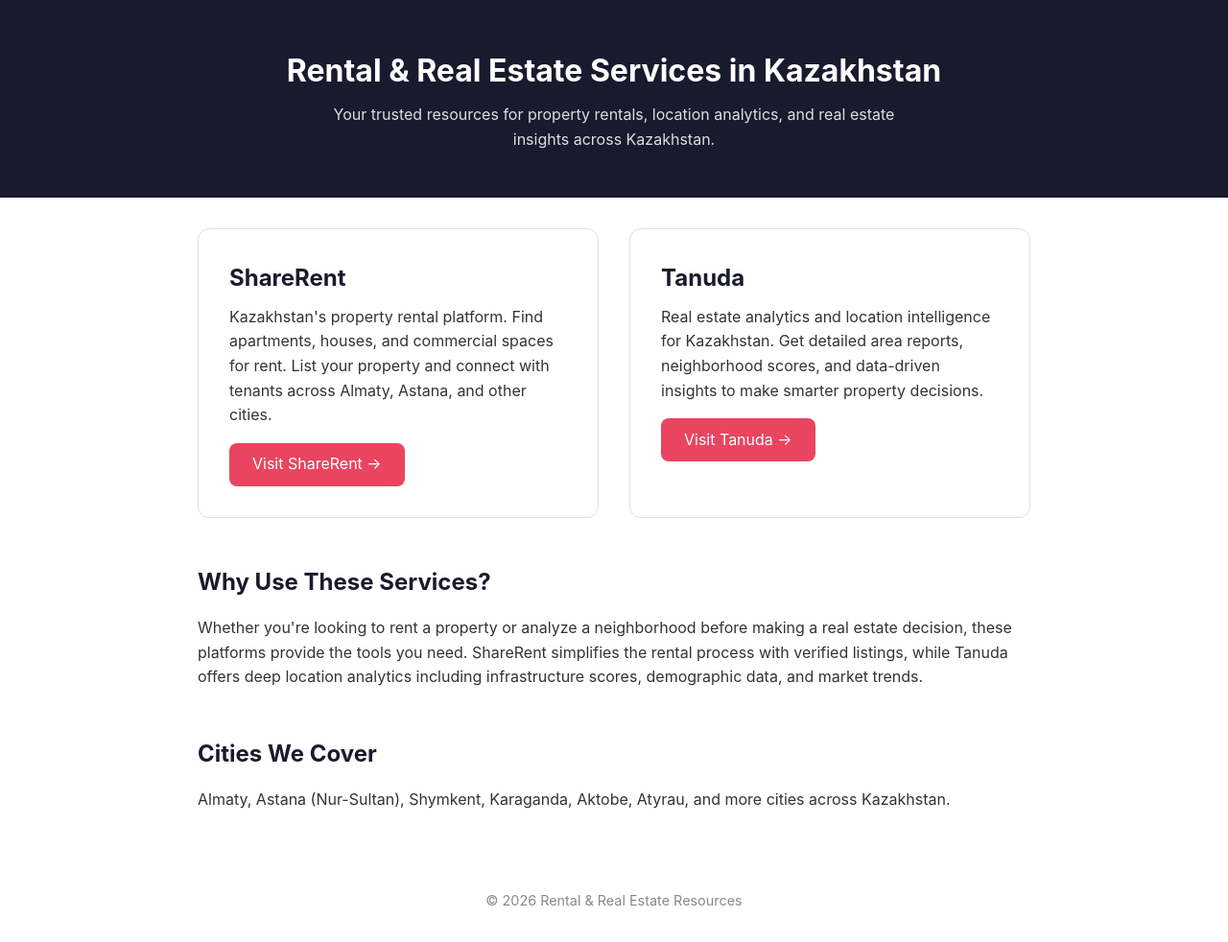
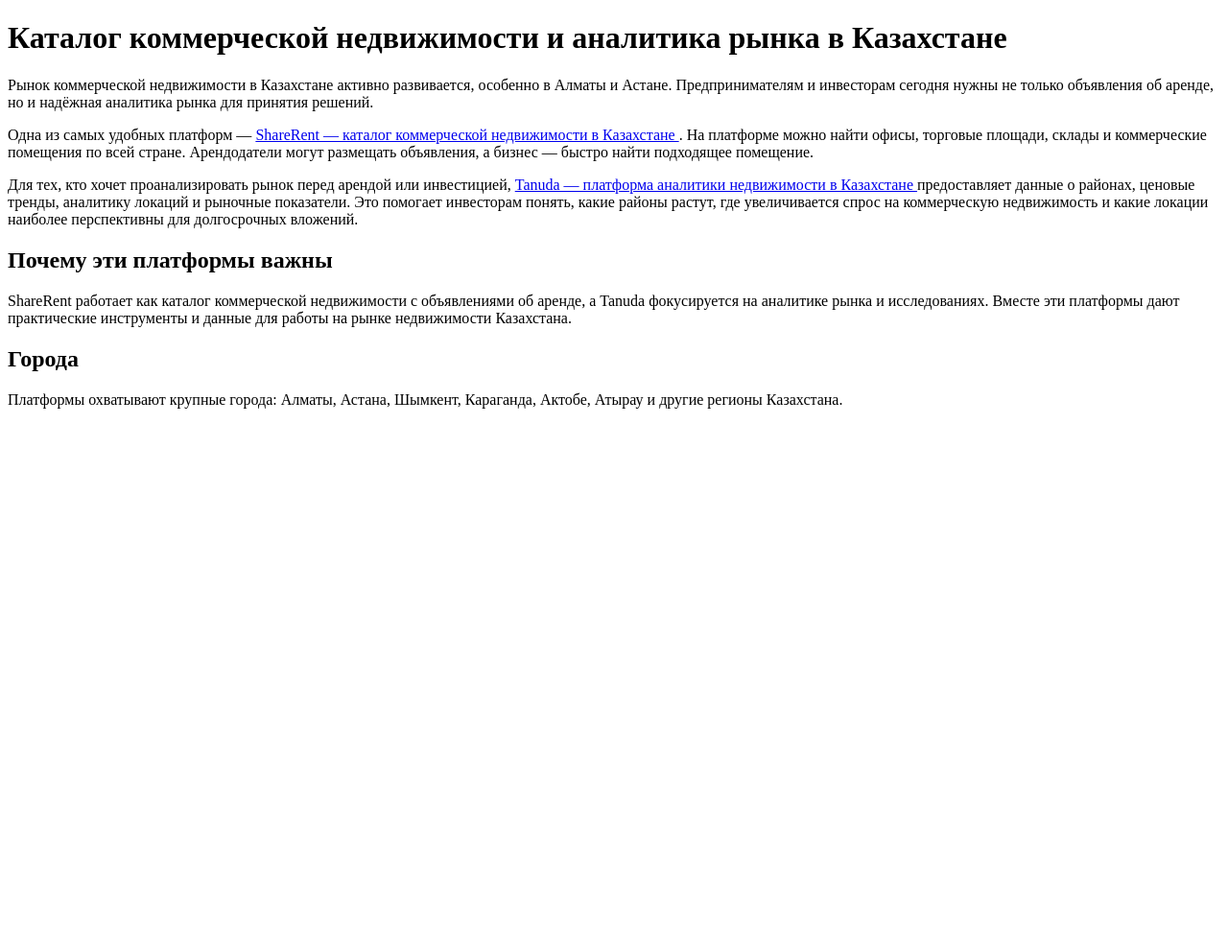
Before and after one commit to enderoasis/backlinks-site, a plain HTML site: page index.html in a window 1280 px wide. Shown: the whole page at 96% size. After the commit the page ends 800 px from the top, so only its background shows below. Drawn offline with Linux system fonts and the light colour scheme.

Commit message:
Update index.html

```diff
--- a/index.html
+++ b/index.html
@@ -1,57 +1,53 @@
 <!DOCTYPE html>
-<html lang="en">
+<html lang="ru">
 <head>
   <meta charset="UTF-8">
-  <meta name="viewport" content="width=device-width, initial-scale=1.0">
-  <title>ShareRent & Tanuda — Rental & Real Estate Services in Kazakhstan</title>
-  <meta name="description" content="Discover ShareRent for property rentals and Tanuda for real estate analytics in Kazakhstan. Find apartments, houses, and location insights.">
-  <style>
-    * { margin: 0; padding: 0; box-sizing: border-box; }
-    body { font-family: -apple-system, BlinkMacSystemFont, 'Segoe UI', Roboto, sans-serif; line-height: 1.6; color: #333; }
-    header { background: #1a1a2e; color: #fff; padding: 3rem 1rem; text-align: center; }
-    header h1 { font-size: 2rem; margin-bottom: 0.5rem; }
-    header p { opacity: 0.85; max-width: 600px; margin: 0 auto; }
-    main { max-width: 900px; margin: 2rem auto; padding: 0 1rem; }
-    .cards { display: grid; grid-template-columns: repeat(auto-fit, minmax(300px, 1fr)); gap: 2rem; margin: 2rem 0; }
-    .card { border: 1px solid #e0e0e0; border-radius: 12px; padding: 2rem; transition: box-shadow 0.2s; }
-    .card:hover { box-shadow: 0 4px 20px rgba(0,0,0,0.1); }
-    .card h2 { margin-bottom: 0.5rem; color: #1a1a2e; }
-    .card a { display: inline-block; margin-top: 1rem; padding: 0.6rem 1.5rem; background: #e94560; color: #fff; border-radius: 8px; text-decoration: none; }
-    .card a:hover { background: #c73650; }
-    section { margin: 3rem 0; }
-    section h2 { margin-bottom: 1rem; color: #1a1a2e; }
-    footer { text-align: center; padding: 2rem; color: #888; font-size: 0.9rem; }
-  </style>
+  <title>Каталог коммерческой недвижимости и аналитика рынка в Казахстане</title>
+  <meta name="description" content="ShareRent — каталог коммерческой недвижимости в Казахстане. Tanuda — аналитика рынка недвижимости, данные о локациях и ценовые тренды.">
 </head>
 <body>
-  <header>
-    <h1>Rental & Real Estate Services in Kazakhstan</h1>
-    <p>Your trusted resources for property rentals, location analytics, and real estate insights across Kazakhstan.</p>
-  </header>
-  <main>
-    <div class="cards">
-      <div class="card">
-        <h2>ShareRent</h2>
-        <p>Kazakhstan's property rental platform. Find apartments, houses, and commercial spaces for rent. List your property and connect with tenants across Almaty, Astana, and other cities.</p>
-        <a href="https://sharerent.kz" rel="dofollow">Visit ShareRent →</a>
-      </div>
-      <div class="card">
-        <h2>Tanuda</h2>
-        <p>Real estate analytics and location intelligence for Kazakhstan. Get detailed area reports, neighborhood scores, and data-driven insights to make smarter property decisions.</p>
-        <a href="https://tanuda.kz" rel="dofollow">Visit Tanuda →</a>
-      </div>
-    </div>
-    <section>
-      <h2>Why Use These Services?</h2>
-      <p>Whether you're looking to rent a property or analyze a neighborhood before making a real estate decision, these platforms provide the tools you need. ShareRent simplifies the rental process with verified listings, while Tanuda offers deep location analytics including infrastructure scores, demographic data, and market trends.</p>
-    </section>
-    <section>
-      <h2>Cities We Cover</h2>
-      <p>Almaty, Astana (Nur-Sultan), Shymkent, Karaganda, Aktobe, Atyrau, and more cities across Kazakhstan.</p>
-    </section>
-  </main>
-  <footer>
-    <p>&copy; 2026 Rental & Real Estate Resources</p>
-  </footer>
+
+<h1>Каталог коммерческой недвижимости и аналитика рынка в Казахстане</h1>
+
+<p>
+Рынок коммерческой недвижимости в Казахстане активно развивается, особенно в Алматы и Астане.
+Предпринимателям и инвесторам сегодня нужны не только объявления об аренде, но и надёжная аналитика
+рынка для принятия решений.
+</p>
+
+<p>
+Одна из самых удобных платформ —
+<a href="https://sharerent.kz" rel="dofollow">
+ShareRent — каталог коммерческой недвижимости в Казахстане
+</a>.
+На платформе можно найти офисы, торговые площади, склады и коммерческие помещения по всей стране.
+Арендодатели могут размещать объявления, а бизнес — быстро найти подходящее помещение.
+</p>
+
+<p>
+Для тех, кто хочет проанализировать рынок перед арендой или инвестицией,
+<a href="https://tanuda.kz" rel="dofollow">
+Tanuda — платформа аналитики недвижимости в Казахстане
+</a>
+предоставляет данные о районах, ценовые тренды, аналитику локаций и рыночные показатели.
+Это помогает инвесторам понять, какие районы растут, где увеличивается спрос на коммерческую
+недвижимость и какие локации наиболее перспективны для долгосрочных вложений.
+</p>
+
+<h2>Почему эти платформы важны</h2>
+
+<p>
+ShareRent работает как каталог коммерческой недвижимости с объявлениями об аренде,
+а Tanuda фокусируется на аналитике рынка и исследованиях. Вместе эти платформы дают
+практические инструменты и данные для работы на рынке недвижимости Казахстана.
+</p>
+
+<h2>Города</h2>
+
+<p>
+Платформы охватывают крупные города: Алматы, Астана, Шымкент, Караганда, Актобе, Атырау
+и другие регионы Казахстана.
+</p>
+
 </body>
 </html>
```
